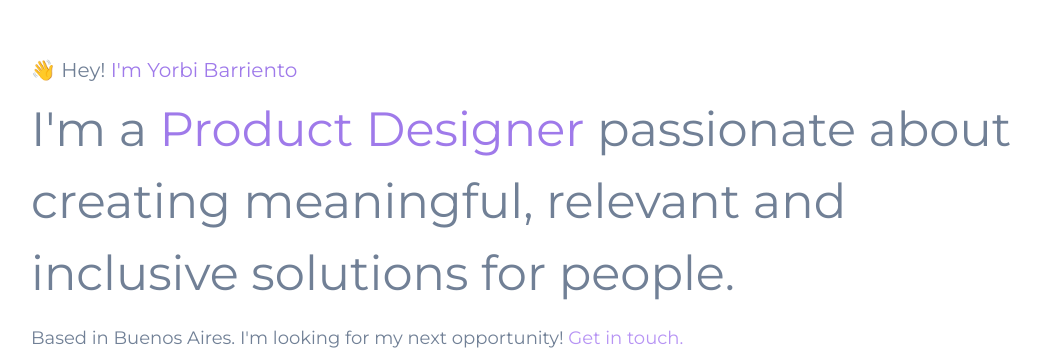
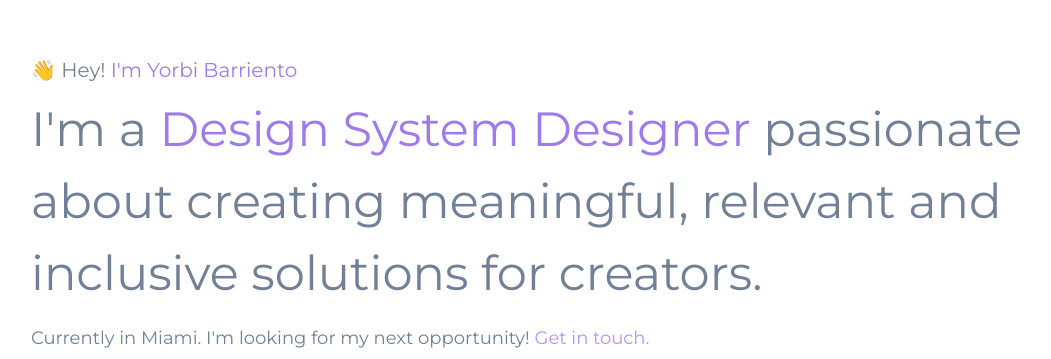
Before and after one commit to Yorbi12/yorbiMe, a website: page public/index.html in a window 1280 px wide. Shown: the part 181-540 px from the top of the page, without its empty margins (97-1148 px from the left). Drawn offline with Linux system fonts and the light colour scheme.

Commit message:
Updated Info

```diff
--- a/public/index.html
+++ b/public/index.html
@@ -22,8 +22,8 @@
     <section class="h-screen flex flex-col justify-center">
         <div class="w-4/5 mx-auto text-gray-600">
             <h3 class="text-base sm:text-xl mb-2">👋 Hey! <span class="text-purple-500 font-medium">I'm Yorbi Barriento</span></h1>
-            <h1 class="text-xl sm:text-5xl mb-4">I'm a <span class="text-purple-500">Product Designer</span> passionate about creating meaningful, relevant and inclusive solutions for people.</h1>
-            <h4 class="text-base sm:text-lg mb-2">Based in Buenos Aires. I'm looking for my next opportunity! <a href="mailto:contact@yorbi.me" class="text-purple-400 hover:text-gray-600 mr-2">Get in touch.</a></h4>
+            <h1 class="text-xl sm:text-5xl mb-4">I'm a <span class="text-purple-500">Design System Designer</span> passionate about creating meaningful, relevant and inclusive solutions for creators.</h1>
+            <h4 class="text-base sm:text-lg mb-2">Currently in Miami. I'm looking for my next opportunity! <a href="mailto:contact@yorbi.me" class="text-purple-400 hover:text-gray-600 mr-2">Get in touch.</a></h4>
             <div>
                 <a href="https://www.linkedin.com/in/yorbibarriento/" target="_blank" class="text-purple-400 hover:text-gray-600 mr-2"><i class="remixicon-linkedin-fill"></i> LinkedIn</a>
                 <a href="https://github.com/Yorbi12" target="_blank" class="text-purple-400 hover:text-gray-600 mr-2"><i class="remixicon-github-fill"></i> GitHub</a>
```
